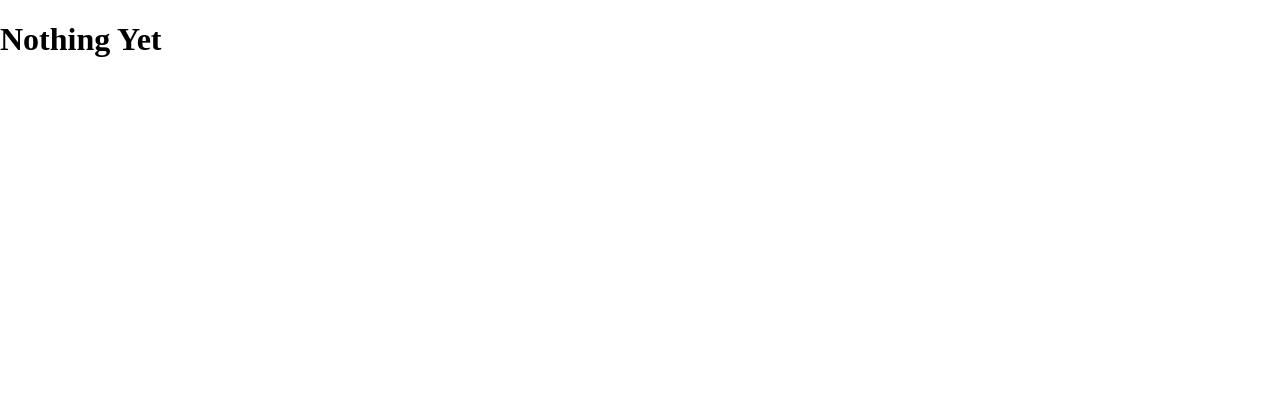
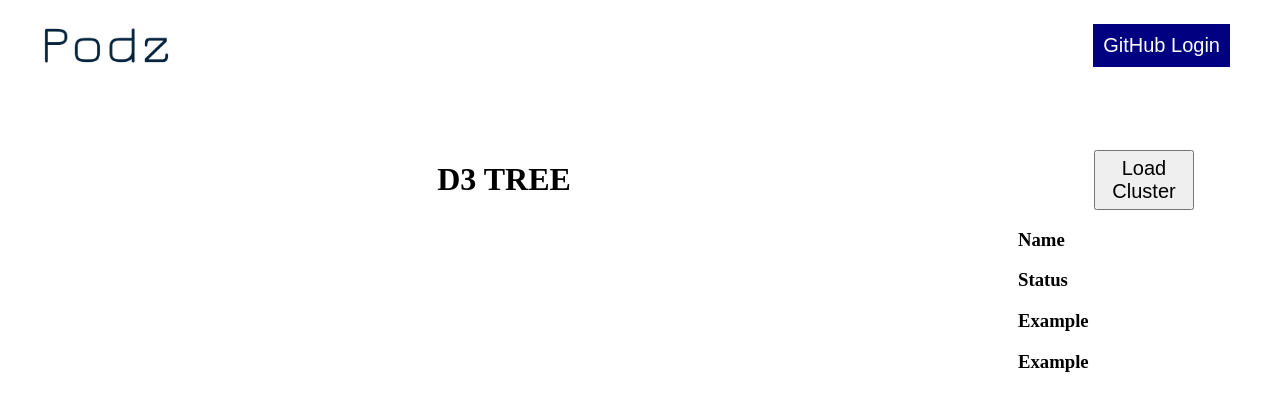
Before and after one commit to oslabs-beta/Podz, a React app: page /tool in a window 1280 px wide. Shown: the top 410 px of the page. Built offline with nearby package versions, Linux system fonts and the light colour scheme.

Commit message:
frontend structure v2

```diff
--- a/client/components/NavBar.jsx
+++ b/client/components/NavBar.jsx
@@ -1,5 +1,4 @@
 import React from 'react';
-import logo from '../assets/logo.png';
 import name from '../assets/name.png';
 
 const NavBar = () => {
--- /dev/null
+++ b/client/components/ToolBar.jsx
@@ -0,0 +1,13 @@
+import React from 'react';
+import name from '../assets/name.png';
+
+const ToolBar = () => {
+  return (
+    <div className='toolBar'>
+      <img className='toolName' src={name} />
+      <button className='toolLogin'>GitHub Login</button>
+    </div>
+  );
+};
+
+export default ToolBar;
--- /dev/null
+++ b/client/components/ToolMetric.jsx
@@ -0,0 +1,17 @@
+import React from 'react';
+
+const ToolMetric = () => {
+  return (
+    <div className='toolMetric'>
+      <button className='toolBuild'>Load Cluster</button>
+      <div className='toolInfo'>
+        <h3>Name</h3>
+        <h3>Status</h3>
+        <h3>Example</h3>
+        <h3>Example</h3>
+      </div>
+    </div>
+  );
+};
+
+export default ToolMetric;
--- /dev/null
+++ b/client/components/ToolTree.jsx
@@ -0,0 +1,11 @@
+import React from 'react';
+
+const ToolTree = () => {
+  return (
+    <div className='toolTree'>
+      <h1>D3 TREE</h1>
+    </div>
+  );
+};
+
+export default ToolTree;
--- a/client/containers/ToolContainer.jsx
+++ b/client/containers/ToolContainer.jsx
@@ -1,9 +1,12 @@
 import React from 'react';
+import ToolBar from '../components/ToolBar.jsx';
+import ToolDisplayContainer from './ToolDisplayContainer.jsx';
 
 const ToolContainer = () => {
   return (
     <div className='toolContainer'>
-      <h1>Nothing Yet</h1>
+      <ToolBar />
+      <ToolDisplayContainer />
     </div>
   );
 };
--- /dev/null
+++ b/client/containers/ToolDisplayContainer.jsx
@@ -0,0 +1,14 @@
+import React from 'react';
+import ToolTree from '../components/ToolTree.jsx';
+import ToolMetric from '../components/ToolMetric.jsx';
+
+const ToolDisplayContainer = () => {
+  return (
+    <div className='toolDisplayContainer'>
+      <ToolTree />
+      <ToolMetric />
+    </div>
+  );
+};
+
+export default ToolDisplayContainer;
--- a/client/styles.css
+++ b/client/styles.css
@@ -55,3 +55,52 @@ body {
 .introLogo {
   height: 300px;
 }
+
+/* ToolBar */
+.toolBar {
+  display: flex;
+  align-items: center;
+  justify-content: space-between;
+  margin: 20px 0px;
+  width: 100%;
+}
+
+.toolName {
+  height: 50px;
+  margin-left: 40px;
+}
+
+.toolLogin {
+  margin-right: 50px;
+  padding: 10px;
+  font-size: 20px;
+  color: white;
+  border: none;
+  background-color: navy;
+}
+
+/* Tool Display */
+.toolDisplayContainer {
+  display: flex;
+  height: 93vh;
+  padding-top: 50px;
+}
+
+.toolTree {
+  text-align: center;
+  width: 80%;
+}
+
+.toolMetric {
+  display: flex;
+  flex-direction: column;
+  padding: 10px;
+  width: 20%;
+}
+
+.toolBuild {
+  align-self: center;
+  width: 40%;
+  font-size: 20px;
+  padding: 5px;
+}
```
